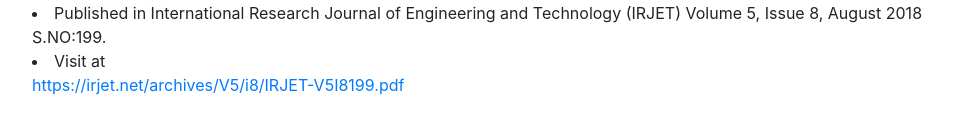
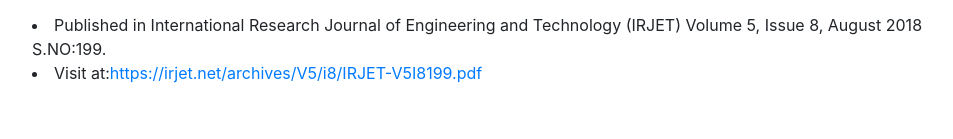
Before and after one commit to MayureshPote/mayureshpote.github.io, a website with bundled scripts: page index.html in a window 1280 px wide. Shown: the part 3611-3750 px from the top of the page, without its empty margins (288-1241 px from the left). Built offline with nearby package versions, Linux system fonts and the light colour scheme; a web font is replaced by a local one.

Commit message:
Update index.html

```diff
--- a/index.html
+++ b/index.html
@@ -235,8 +235,8 @@
               <h3 class="mb-0">Paper Published</h3>
               <div class="subheading mb-3">Automated Gear Transmission in Two Wheeler's Using Embedded System</div>
 		<li>Published in International Research Journal of Engineering and Technology (IRJET) Volume 5, Issue 8, August 2018 S.NO:199.</li>
-	        <li>Visit at</li>
-		    <a href="https://irjet.net/archives/V5/i8/IRJET-V5I8199.pdf">https://irjet.net/archives/V5/i8/IRJET-V5I8199.pdf</a>
+	        <li>Visit at:<a href="https://irjet.net/archives/V5/i8/IRJET-V5I8199.pdf">https://irjet.net/archives/V5/i8/IRJET-V5I8199.pdf</a></li>
+
             </div>
 
          </div>
```
